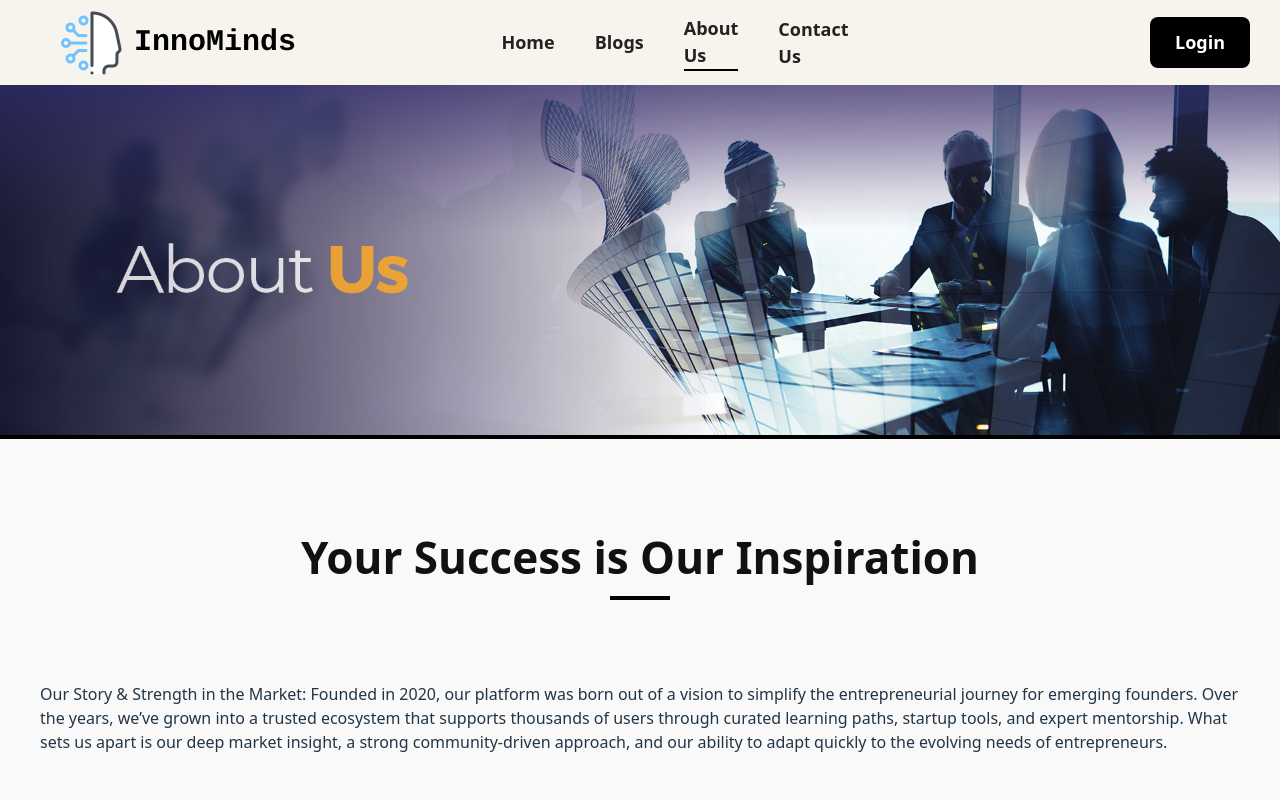
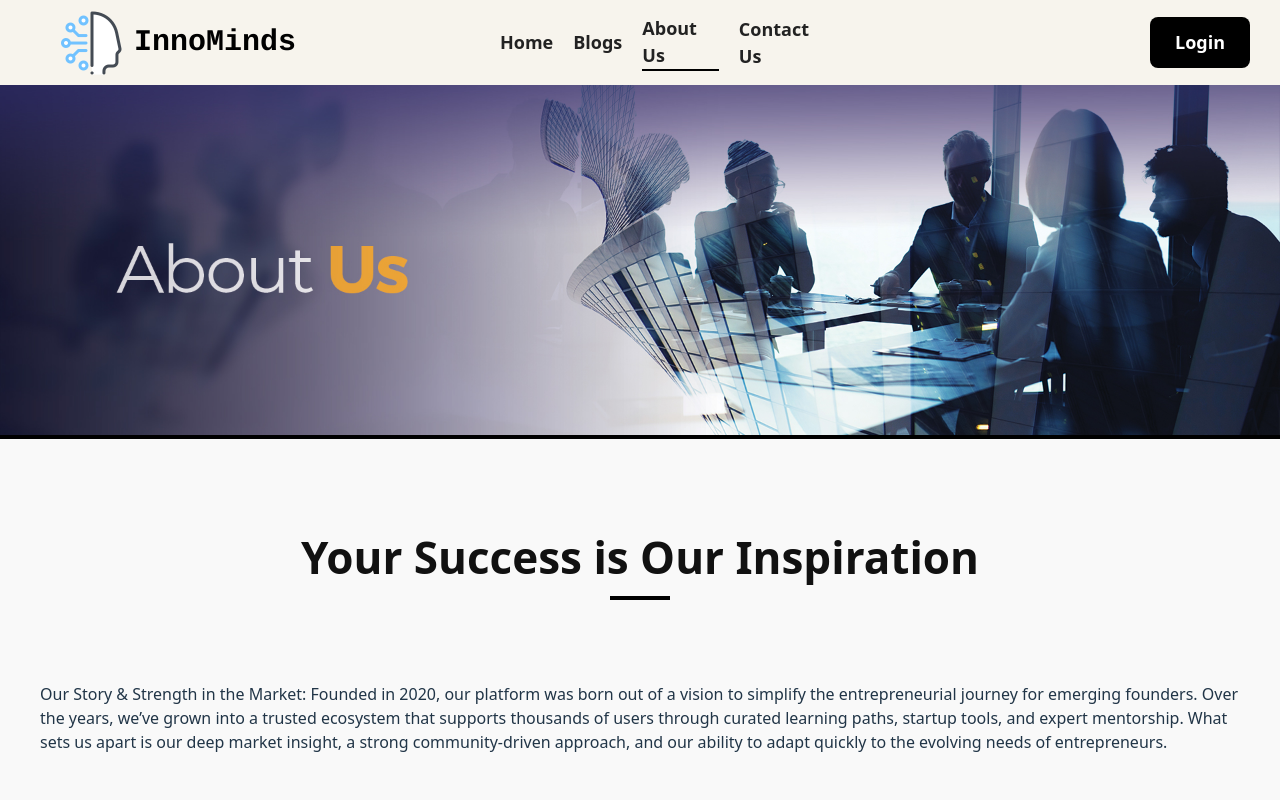
Before and after one commit to IMADDABLIGI/BlogApp, a React (Vite) app in the folder frontend/: page /about in a window 1280 px wide. Shown: the top 800 px of the page. Built offline with nearby package versions, Linux system fonts and the light colour scheme.

Commit message:
refactor(swifty): Fix layout login

```diff
--- a/frontend/src/home/Home.css
+++ b/frontend/src/home/Home.css
@@ -69,7 +69,7 @@
     color: #222;
     font-weight: bold;
     font-size: 18px;
-    margin: 0 20px;
+    margin: 0 20px 0 0;
     transition: all 0.3s ease;
 }
 
@@ -92,7 +92,7 @@
     text-decoration: none;
     border-radius: 8px;
     transition: all 0.3s ease;
-    margin-left: 500px;
+    margin-left: 400px;
 }
 
 .nav_login:hover {
@@ -162,7 +162,7 @@
     }
 
     .nav_login {
-        margin-left: 273px;
+        margin-left: 180px;
     }
 }
 
```
